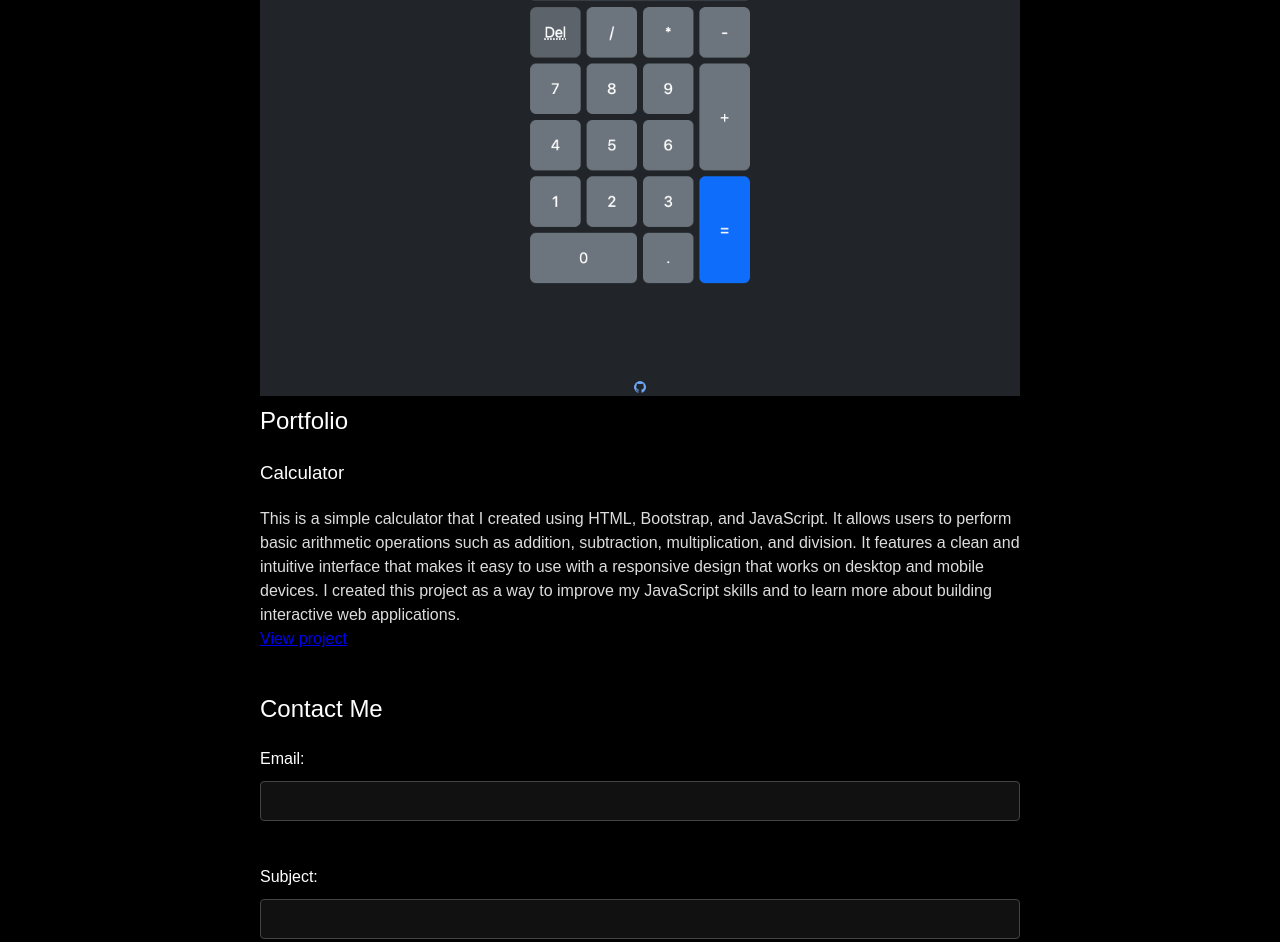
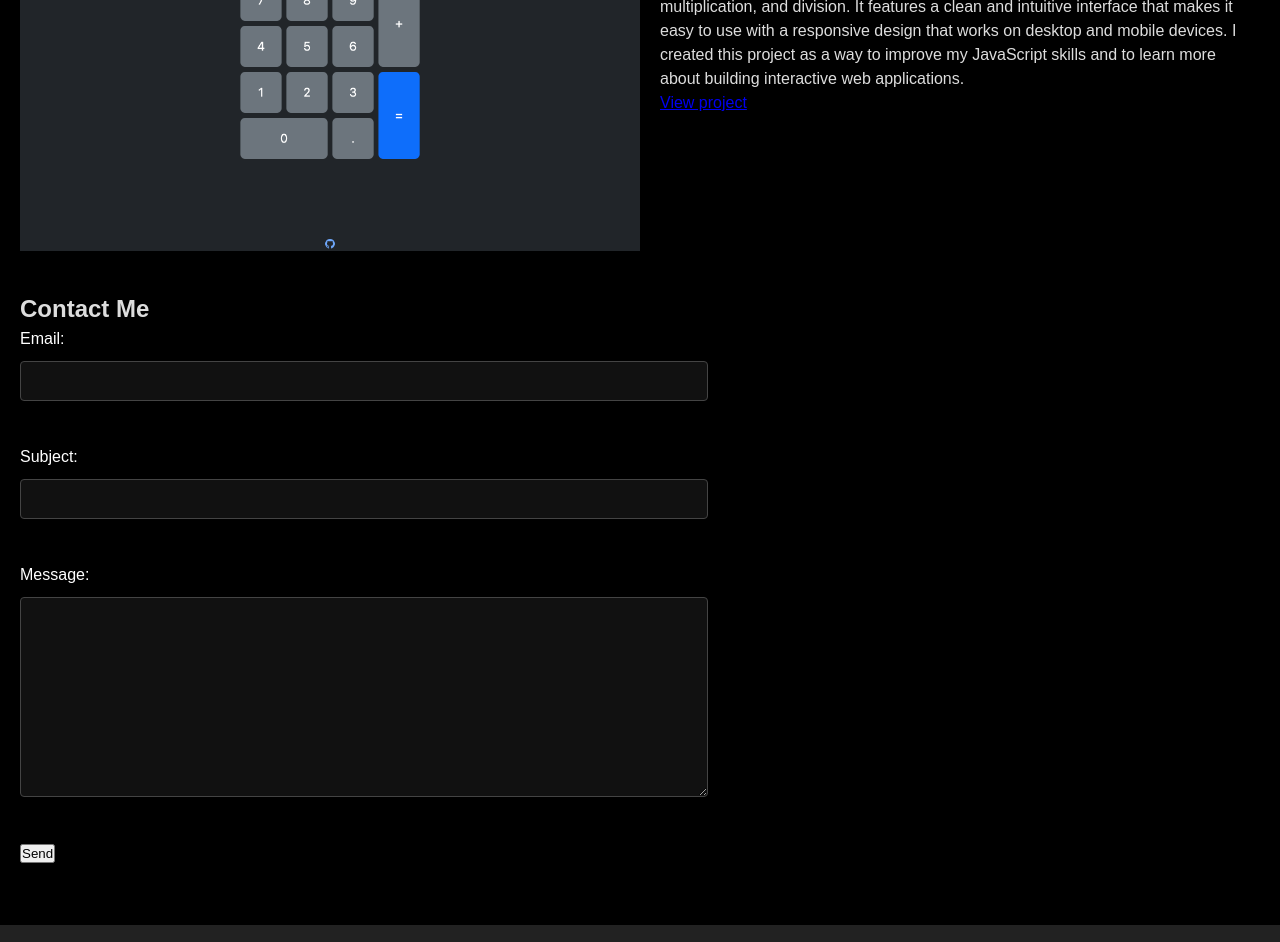
Before and after one commit to jurgengjoncari/my-portfolio, a website: page public/index.html in a window 1280 px wide. Shown: the part 630-1572 px from the top of the page. Drawn offline with Linux system fonts and the light colour scheme.

Commit message:
Set width of text content to 80 ch

```diff
--- a/public/style.css
+++ b/public/style.css
@@ -4,15 +4,6 @@
 	padding: 0;
 	box-sizing: border-box;
 }
-
-/* Colors */
-
-:root {
-	--color-blue: hsl(210, 100%, 40%);
-	--color-red: hsl(0, 100%, 50%);
-	--color-yellow: hsl(60, 100%, 50%);
-	--color-green: hsl(120, 100%, 40%);
-  }
 
 /* Typography */
 body {
@@ -23,11 +14,26 @@ body {
 	background-color: #000;
 }
 
-h1, h2, h3 {
+/* Text content */
+h1, h2, h3, h4, h5, h6, hr, p, blockquote, address, pre,
+/* List content */
+details, summary, dl, dt, dd, ul, li,
+/* Table content */
+caption, colgroup, col, td,
+/* Form content */
+fieldset, legend, datalist, option, label, input, meter, select, optgroup,
+option, textarea, button,
+/* Inline text semantics */
+abbr, b, bdi, bdo, br, cite, code, data, del, dfn, em, i, ins, kbd, mark, q,
+rp, rt, s, samp, small, span, strong, sub, sup, time, u, var, wbr {
+	max-width: 43rem;
+}
+
+/* h1, h2, h3 {
 	font-weight: normal;
 	margin: 0 0 20px;
 	color: #fff;
-}
+} */
 
 /* Layout */
 header {
@@ -53,7 +59,6 @@ nav ul li a {
 }
 
 main {
-	max-width: 800px;
 	margin: 0 auto;
 	padding: 20px;
 }
@@ -64,10 +69,19 @@ section {
 
 .project {
 	margin-bottom: 40px;
+	display: flex;
+	flex-wrap: wrap;
+	align-items: center;
 }
 
 .project img {
 	max-width: 100%;
+	width: 50%; /* Set width to 50% for inline layout */
+	margin-right: 20px;
+}
+
+.project-content {
+	flex: 1;
 }
 
 form label {
@@ -114,8 +128,3 @@ footer {
 	padding: 20px;
 	text-align: center;
 }
-
-button {
-	background-color: var(--red);
-	color: var(--white);
-}
```
